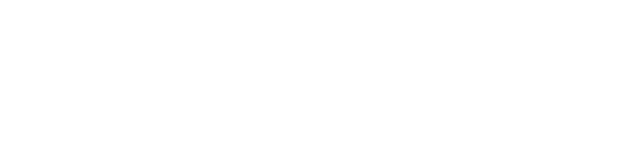
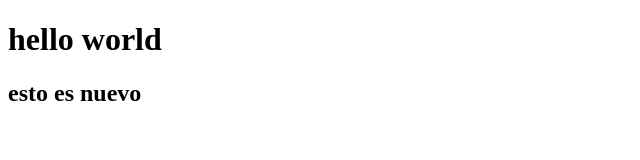
Before and after one commit to pruebalagr/prueba, a plain HTML site: page index.html in a window 1280 px wide. Shown: the whole page, without its empty margins (0-640 px from the left). Drawn offline with Linux system fonts and the light colour scheme.

Commit message:
cambie cosas en el index.html

```diff
--- a/index.html
+++ b/index.html
@@ -6,6 +6,7 @@
   <title>Document</title>
 </head>
 <body>
-
+  <h1>hello world</h1>
+  <h2>esto es nuevo</h2>
 </body>
 </html>
```
